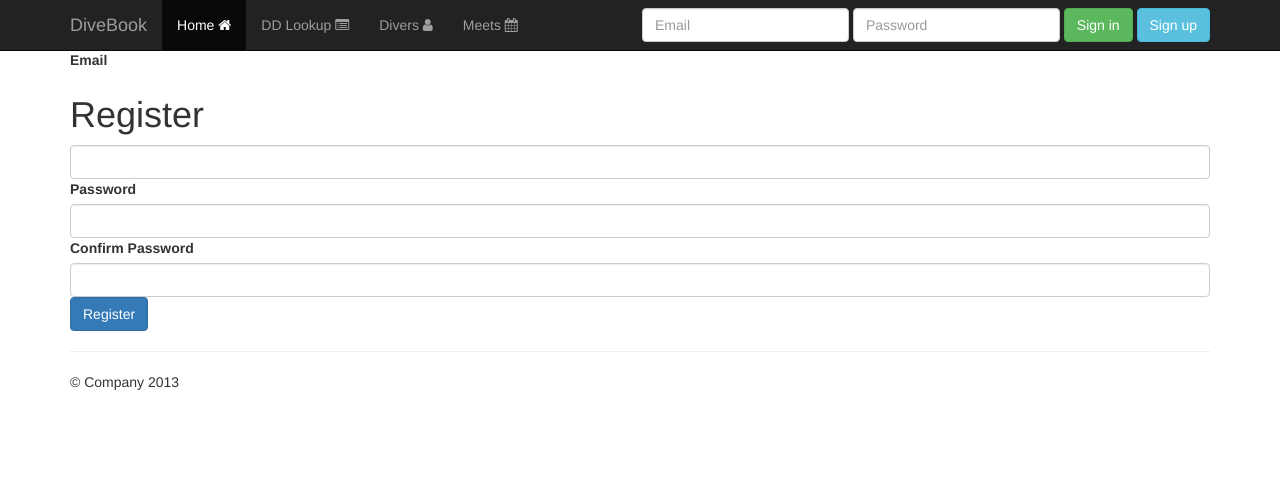
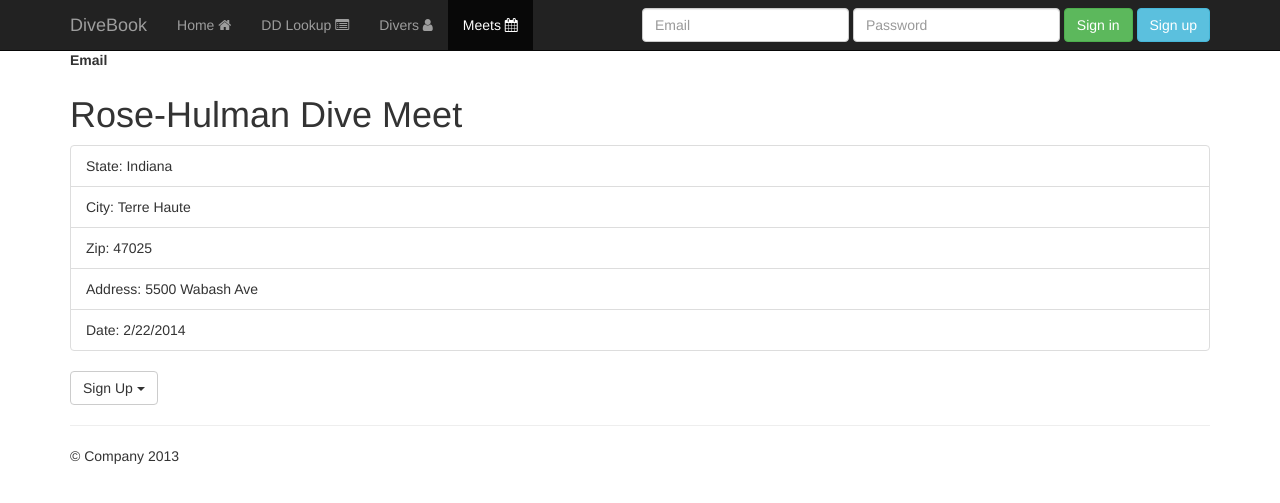
Before and after one commit to AnimositE/DatabasesProject, a Flask app: template templates/meet.html in a window 1280 px wide. Shown: the top 503 px of the page. Run offline with Flask 2, Linux system fonts and the light colour scheme; the template is opened without the code that fills it, so the values that code supplies are empty; some libraries are stand-ins or nearby versions.

Commit message:
More Updates on Meet and Register

```diff
--- a/templates/meet.html
+++ b/templates/meet.html
@@ -28,8 +28,8 @@
         </div>
         <div class="navbar-collapse collapse" style>
           <ul class="nav navbar-nav">
-            <li class="active">
-              <a href="/index/">Home&nbsp;<i class="fa fa-home"></i></a>
+            <li>
+              <a>Home&nbsp;<i class="fa fa-home"></i></a>
             </li>
             <li>
               <a href="/dd/">DD Lookup&nbsp;<i class="fa fa-list-alt"></i></a>
@@ -37,8 +37,8 @@
             <li>
               <a href="/divers/">Divers&nbsp;<i class="fa fa-user"></i></a>
             </li>
-            <li>
-              <a href="/meets/">Meets&nbsp;<i class="fa fa-calendar"></i></a>
+            <li class="active">
+              <a>Meets&nbsp;<i class="fa fa-calendar"></i></a>
             </li>
           </ul>{% if 'id' not in session %}
           <form method="POST" action="/login/" class="navbar-form navbar-right">
@@ -80,18 +80,37 @@
       <!-- Example row of columns -->
       <form>
         <label class="form-label">Email</label>
-        <h1>Register</h1>
-        <input type="text" class="form-control">
+        <h1>Rose-Hulman Dive Meet</h1>
       </form>
-      <form>
-        <label class="form-label">Password</label>
-        <input type="text" class="form-control">
-      </form>
-      <form>
-        <label class="form-label">Confirm Password</label>
-        <input type="text" class="form-control">
-      </form>
-      <a class="btn btn-primary">Register</a><hr>
+      <ul class="list-group">
+        <li class="list-group-item">State: Indiana</li>
+        <li class="list-group-item">City: Terre Haute</li>
+        <li class="list-group-item">Zip: 47025</li>
+        <li class="list-group-item">Address: 5500 Wabash Ave</li>
+        <li class="list-group-item">Date: 2/22/2014</li>
+      </ul>
+      <div class="btn-group">
+        <a class="btn btn-default dropdown-toggle" data-toggle="dropdown" href="#">Sign Up&nbsp;<span class="caret"></span>  </a>
+        <ul class="dropdown-menu">
+          <li>
+            <a href="#">Use existing Dive Sheet</a>
+          </li>
+          <li>
+            <a href="#">Create new Dive Sheet</a>
+          </li>
+        </ul>
+      </div>
+      <div class="btn-group">
+        <ul class="dropdown-menu">
+          <li>
+            <a href="#">First Link</a>
+          </li>
+          <li>
+            <a href="#">Second Link</a>
+          </li>
+        </ul>
+      </div>
+      <hr>
       <footer>
         <p>&copy; Company 2013</p>
       </footer>
--- a/templates/register.html
+++ b/templates/register.html
@@ -87,15 +87,15 @@
           </div>
           <label class="control-label">Password</label>
           <div class="controls">
-            <input type="password" name="pass" class="form-control">
+            <input type="password" name="pass" class="form-control" placeholder="Password">
           </div>
           <label class="control-label">Confirm Password</label>
           <div class="controls">
-            <input type="password" name="conf" class="form-control">
+            <input type="password" name="conf" class="form-control" placeholder="Confirm Password">
           </div>
         </div>
       </form>
-      <a class="btn btn-primary">Register</a><hr>
+      <a class="btn btn-primary">Register</a><span class="label label-danger">Important</span><hr>
       <footer>
         <p>&copy; Company 2013</p>
       </footer>
```
